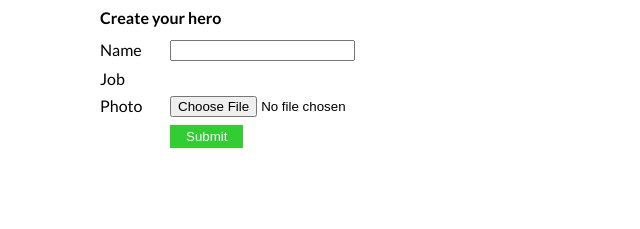
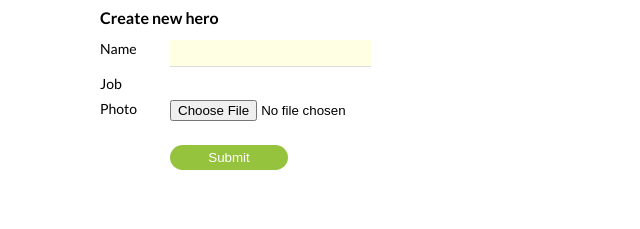
Before and after one commit to worrawutp/minibootcamp-hero-frontend, a website built with Parcel: page index.html in a window 1280 px wide. Shown: the whole page, without its empty margins (0-640 px from the left). Built offline with nearby package versions, Linux system fonts and the light colour scheme; no server answers.

Commit message:
improve style for the create form

```diff
--- a/index.html
+++ b/index.html
@@ -13,7 +13,7 @@
     <div class="main-content">
       <div class="form-wrapper form-create-hero">
         <div id="form-hero">
-          <h2>Create your hero</h2>
+          <h2>Create new hero</h2>
           <div class="field">
             <label for="name">Name</label>
             <input type="text" id="name" name="hero[name]"/>
--- a/src/main.scss
+++ b/src/main.scss
@@ -4,7 +4,10 @@ main {
 
 .form-create-hero {
   margin-bottom: 3rem;
-  label { width: 70px; }
+  label {
+    font-size: 0.875em;
+    width: 70px;
+  }
   h2 {
     font-size: 1rem;
     margin-top: 0;
@@ -16,9 +19,23 @@ main {
   #btn-submit-hero {
     margin-left: 70px;
     border: none;
-    padding: 0.25rem 1rem;
-    background-color: limegreen;
+    padding: 0.33rem 0.5rem;
+    background-color: #95c33e;
     color: white;
+    width: 118px;
+    border-radius: 13px;
+    margin-top: 1rem;
+  }
+  input[name="hero[name]"] {
+    padding: 0.33rem 0.75rem;
+    border: none;
+    border-bottom: 1px solid gainsboro;
+    background: #ffffe4;
+  }
+  select[name="hero[job]"] {
+    padding: 0.333rem 0.75rem;
+    border-radius: 6px;
+    border-color: #f3f377;
   }
 }
 
@@ -35,8 +52,13 @@ main {
 
 .hero, .hero-header {
   display: grid;
-  // grid-template-columns: repeat(5, 100px)
   grid-template-columns: 150px 150px 75px 90px 90px;
+}
+
+.hero-header {
+  border-bottom: 1px solid gainsboro;
+  padding-bottom: 0.5rem;
+  margin-bottom: 0.5rem;
 }
 
 .hero {
```
